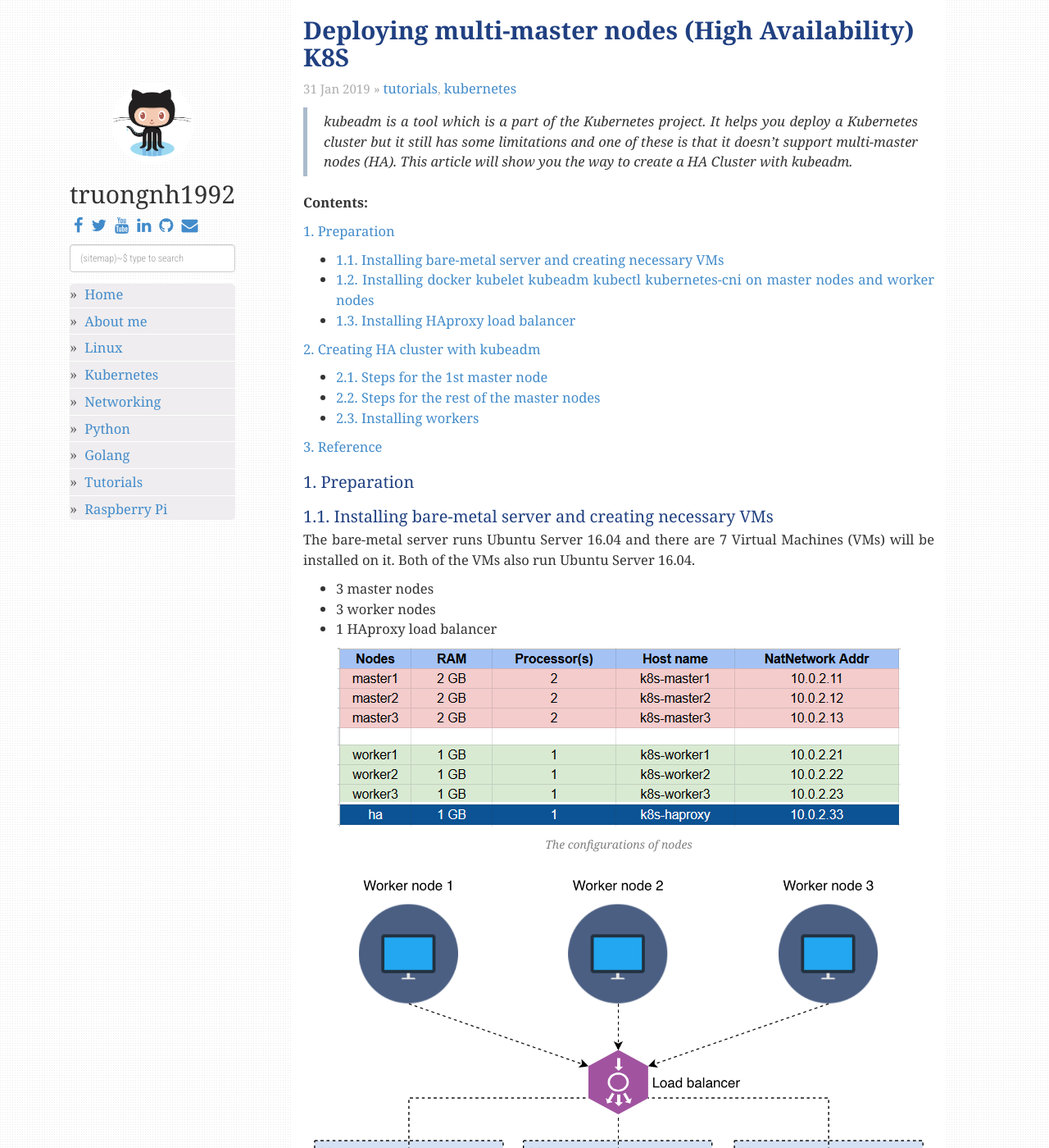
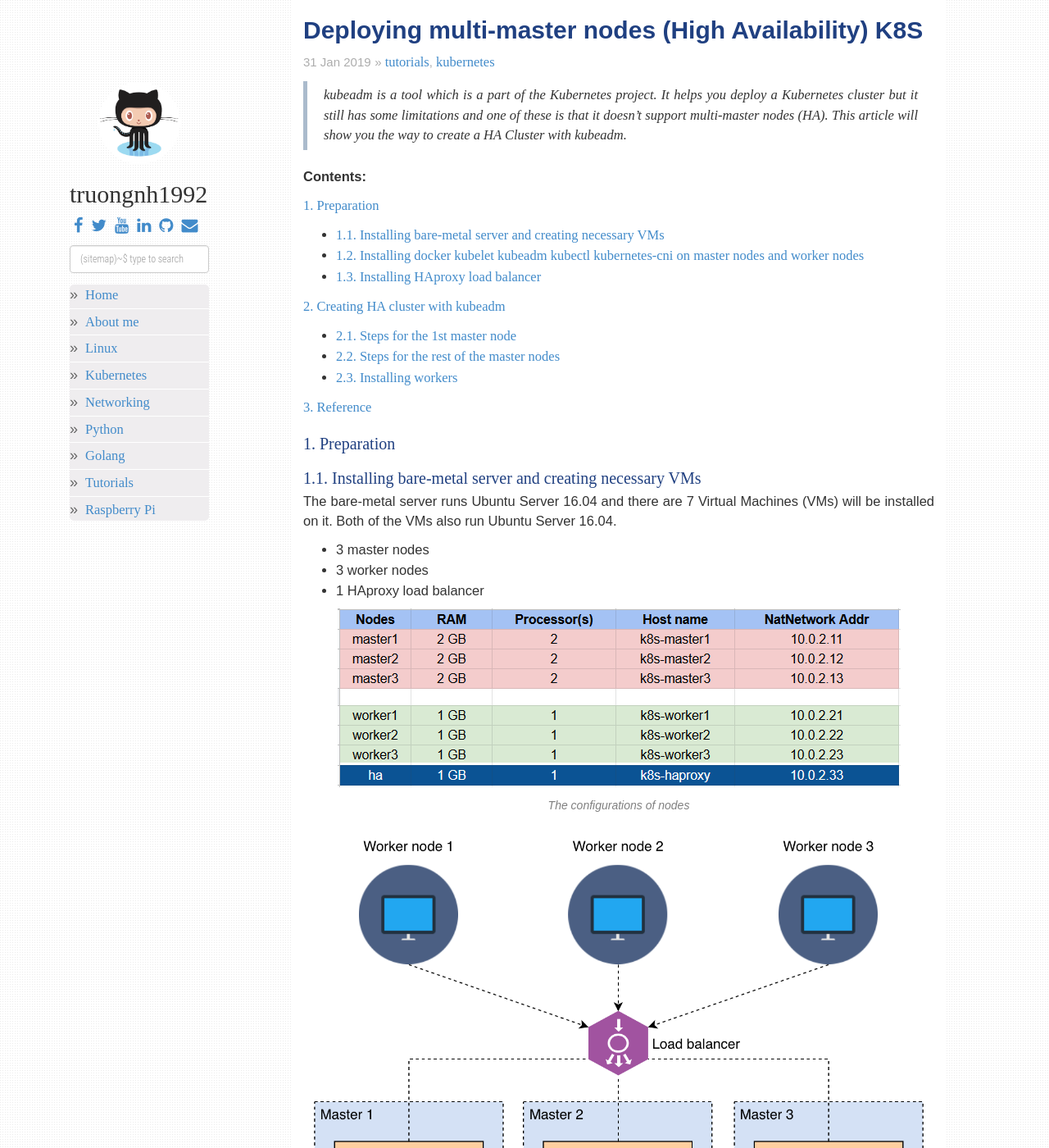
Before and after one commit to truongnh1992/truongnh1992.github.io, a Jekyll site: the page built from _posts/2019-01-31-ha-cluster-with-kubeadm.md, in a window 1280 px wide and 1400 px high. Shown: the whole window at 82% size. Built offline with Jekyll 4.4.1, drawn with Linux system fonts in a browser that asks for light colours; nearby versions of some CDN libraries; some web fonts are replaced; comment, search, counter and statistics services are not loaded.

Commit message:
Change font-family from Cambria to Trocchi
Signed-off-by: Nguyen Hai Truong <truongnh@vn.fujitsu.com>

```diff
--- a/_layouts/default.html
+++ b/_layouts/default.html
@@ -93,7 +93,7 @@
     <!-- Bootstrap core CSS -->
     <link href="/static/css/bootstrap.min.css" rel="stylesheet">
     <!-- Fonts -->
-    <link href="https://fonts.googleapis.com/css?family=Roboto+Condensed:400,300italic,300,400italic,700&amp;subset=latin,latin-ext" rel="stylesheet" type="text/css">
+    <link href="https://fonts.googleapis.com/css?family=Trocchi:400,300italic,300,400italic,700&amp;subset=latin,latin-ext" rel="stylesheet" type="text/css">
     <!-- Custom CSS -->
     <link rel="stylesheet" href="/static/css/super-search.css">
     <link rel="stylesheet" href="/static/css/thickbox.css">
--- a/static/css/main.css
+++ b/static/css/main.css
@@ -1,5 +1,5 @@
 body {
-  font-family: Cambria, Arial, sans-serif;
+  font-family: Trocchi, Arial, sans-serif;
   background: url("/static/img/subtle_dots.png");
   line-height: 1.5em;
   text-align: justify;
@@ -10,7 +10,7 @@
 blockquote {
  padding:5px 20px;
  margin:10px 0 20px;
- font-family: Cambria;
+ font-family: Trocchi;
  font-style: italic;
  font-size:16.5px;
  border-left:5px solid #abc
@@ -18,7 +18,7 @@
 .post-title {
  color:#204081;
  text-align:left;
- font-family: Cambria, sans-serif;
+ font-family: Trocchi, sans-serif;
  font-size: 30px;
  font-weight: bold;
 }
@@ -41,13 +41,13 @@
 h1 {
   margin-bottom: 10px;
   font-size: 30px;
-  font-family: Cambria;
+  font-family: Trocchi;
 }
 h2, h3 {
   color: #204081;
   margin-bottom: 5px;
   font-size: 20px;
-  font-family: Cambria;
+  font-family: Trocchi;
 }
 
 h4 {
@@ -56,12 +56,12 @@
   margin-bottom: 5px;
   font-size: 20px;
   font-style: italic;
-  font-family: Cambria;
+  font-family: Trocchi;
 }
 
 a, a:active {
   text-decoration: none;
-  font-family: Cambria;
+  font-family: Trocchi;
   color: #3fa75;
   font-size: 16.5px;
 }
@@ -74,7 +74,7 @@
 	font-size: 16.2px;
 }
 .author-name {
-  font-family: Cambria;
+  font-family: Trocchi;
 }
 
 img {
```
